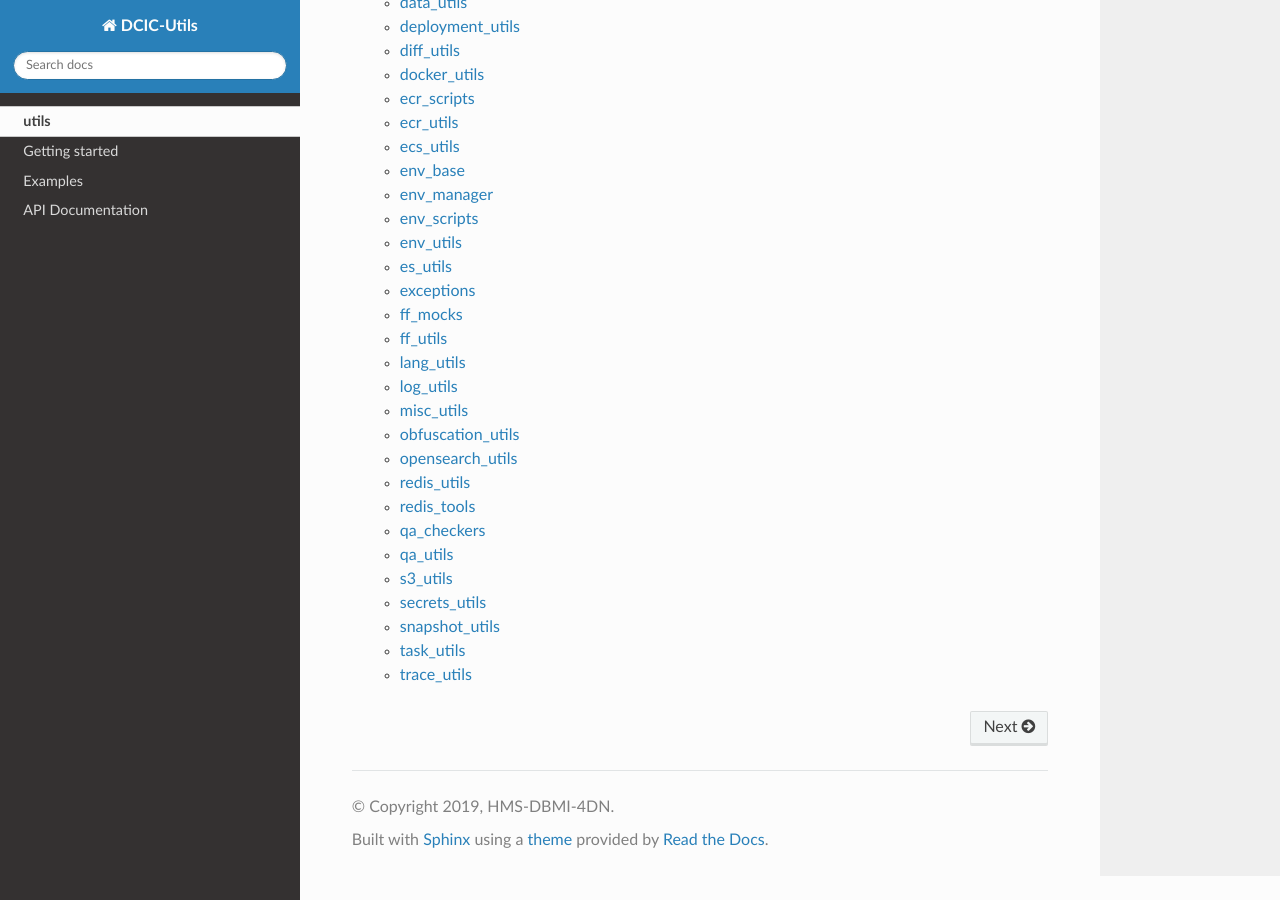
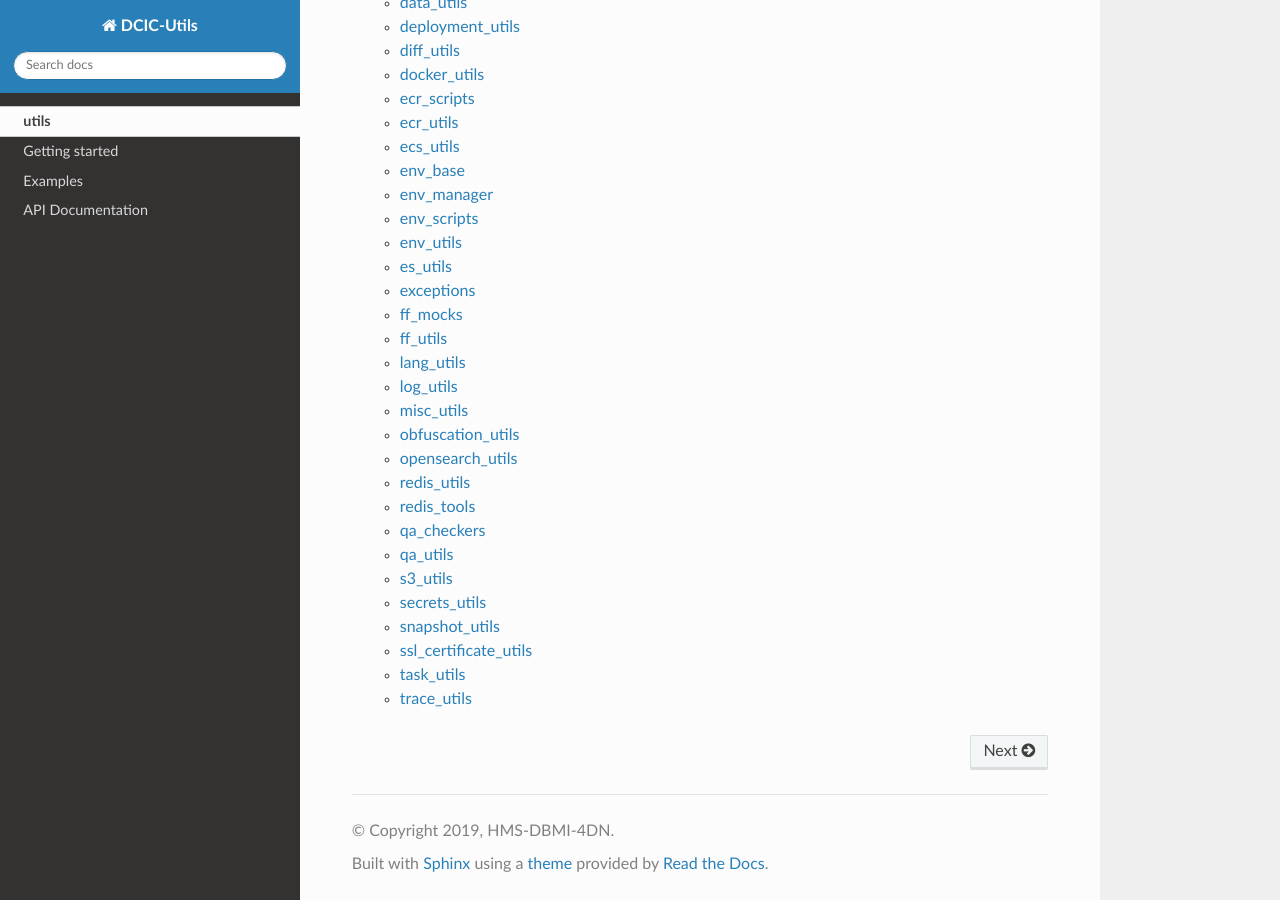
Before and after one commit to 4dn-dcic/utils, a Sphinx documentation site: the page built from docs/source/index.rst, in a window 1280 px wide and 900 px high, scrolled down 874 px. Built offline with Sphinx 7.4.7 and the Read the Docs theme 2.0.0, drawn with Linux system fonts in a browser that asks for light colours.

Commit message:
Added doc for ssl_certificate_utils

```diff
--- a/docs/source/dcicutils.rst
+++ b/docs/source/dcicutils.rst
@@ -247,6 +247,13 @@ snapshot_utils
   :members:
 
 
+ssl_certificate_utils
+^^^^^^^^^^^^^^^^^^^^^
+
+.. automodule:: dcicutils.ssl_certificate_utils
+   :members:
+
+
 task_utils
 ^^^^^^^^^^
 
```
